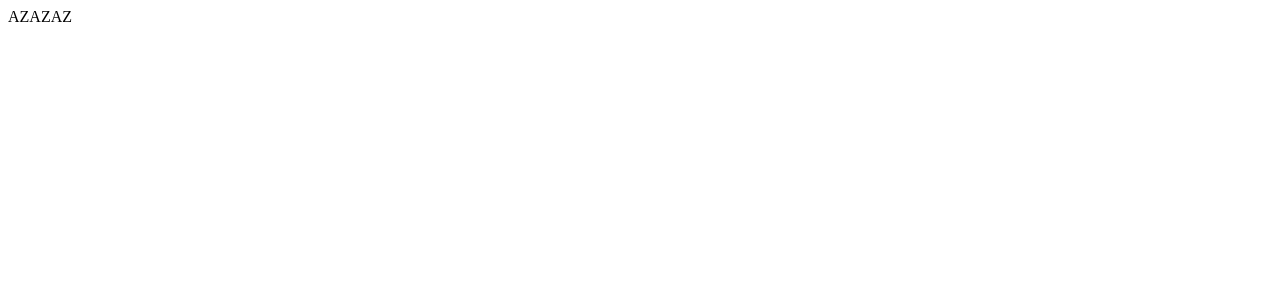
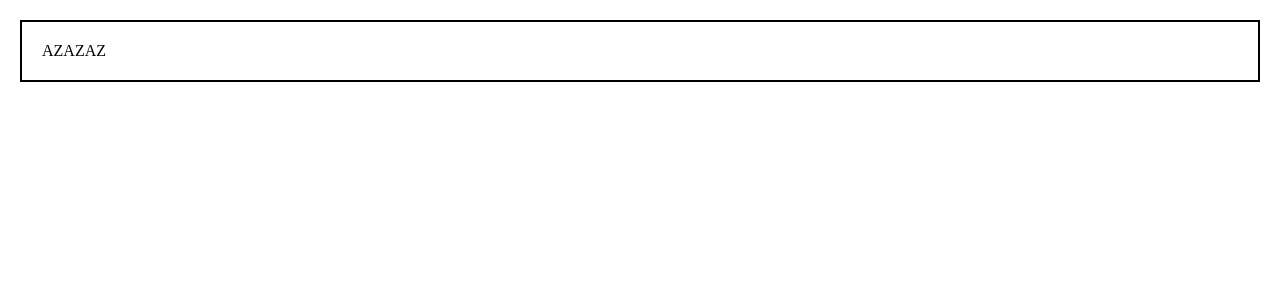
Before and after one commit to alaltru1992/cocktails, a React app: page / in a window 1280 px wide. Shown: the top 300 px of the page. Built offline with nearby package versions, Linux system fonts and the light colour scheme.

Commit message:
markup 1

```diff
--- a/src/app/index.tsx
+++ b/src/app/index.tsx
@@ -1,5 +1,7 @@
+import './styles/styles.scss'
+
 export default () =>{
     return <div className='app'>
-    AZAZAZ
+       AZAZAZ
     </div>
 }
--- /dev/null
+++ b/src/app/styles/reset.scss
@@ -0,0 +1,13 @@
+*{
+  margin: 0;
+  padding: 0;
+  box-sizing: border-box;
+}
+
+input,
+button,
+textarea,
+select{
+  margin: 0;
+  font: inherit;
+}
--- /dev/null
+++ b/src/app/styles/styles.scss
@@ -0,0 +1,8 @@
+@import "reset";
+.app{
+  color: #000;
+  background: #FFF;
+  padding: 20px;
+  border: black solid 2px;
+  margin: 20px;
+}
--- a/tsconfig.json
+++ b/tsconfig.json
@@ -16,7 +16,7 @@
   },
   "ts-node": {
     "compilerOptions": {
-      "module": "CommonJS"
+      "module": "CommonJS",
     }
   }
 }
```
Also changed, not shown: src/app/types/global.d.ts (added, +17 -0 lines), src/pages/CocktailPage/index.tsx (added), src/pages/Menu/index.tsx (added).
